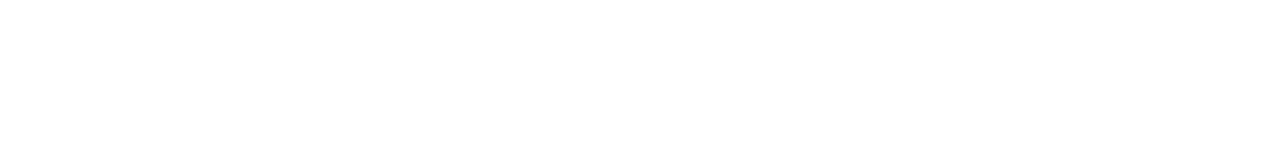
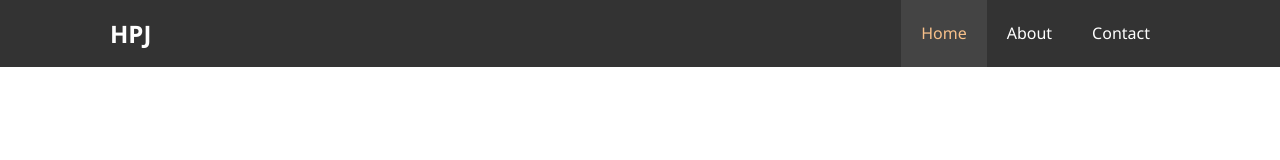
Before and after one commit to pjblitz86/HTML_CSS_Sandbox, a plain HTML site: page hotel_website/index.html in a window 1280 px wide. Drawn offline with Linux system fonts and the light colour scheme.

Commit message:
add and style navbar

```diff
--- a/hotel_website/css/style.css
+++ b/hotel_website/css/style.css
@@ -0,0 +1,73 @@
+/* Reset */
+* {
+  margin: 0;
+  padding: 0;
+  box-sizing: border-box;
+}
+
+/* Main Styling */
+html,
+body {
+  font-family: "Segoe UI", Tahoma, Geneva, Verdana, sans-serif;
+  line-height: 1.7em;
+}
+
+a {
+  color: #333;
+  text-decoration: none;
+}
+
+h1,
+h2,
+h3 {
+  padding-bottom: 20px;
+}
+
+p {
+  margin: 10px 0;
+}
+
+/* Utility classes */
+.container {
+  margin: auto;
+  max-width: 1100px;
+  overflow: auto;
+  padding: 0 20px;
+}
+
+/* Navbar */
+#navbar {
+  background: #333;
+  color: #fff;
+  overflow: auto;
+}
+
+#navbar a {
+  color: #fff;
+}
+
+#navbar h1 {
+  float: left;
+  padding-top: 20px;
+}
+
+#navbar ul {
+  list-style: none;
+  float: right;
+}
+
+#navbar ul li {
+  float: left;
+}
+
+#navbar ul li a {
+  display: block;
+  padding: 20px;
+  text-align: center;
+}
+
+#navbar ul li a:hover,
+#navbar ul li a.current {
+  background: #444;
+  color: #f7c08a;
+}
--- a/hotel_website/index.html
+++ b/hotel_website/index.html
@@ -9,8 +9,21 @@
       content="Welcome to the most extraordinary hotel in Kaunas"
     />
     <meta name="keywords" content="hotel,kaunas,lithuania" />
-    <link rel="stylesheet" href="css/style.css" />
+    <link rel="stylesheet" href="./css/style.css" />
     <title>Hotel PJ | Welcome!</title>
   </head>
-  <body></body>
+  <body>
+    <header>
+      <nav id="navbar">
+        <div class="container">
+          <h1 class="logo"><a href="./index.html">HPJ</a></h1>
+          <ul>
+            <li><a class="current" href="./index.html">Home</a></li>
+            <li><a href="./about.html">About</a></li>
+            <li><a href="./contact.html">Contact</a></li>
+          </ul>
+        </div>
+      </nav>
+    </header>
+  </body>
 </html>
```
